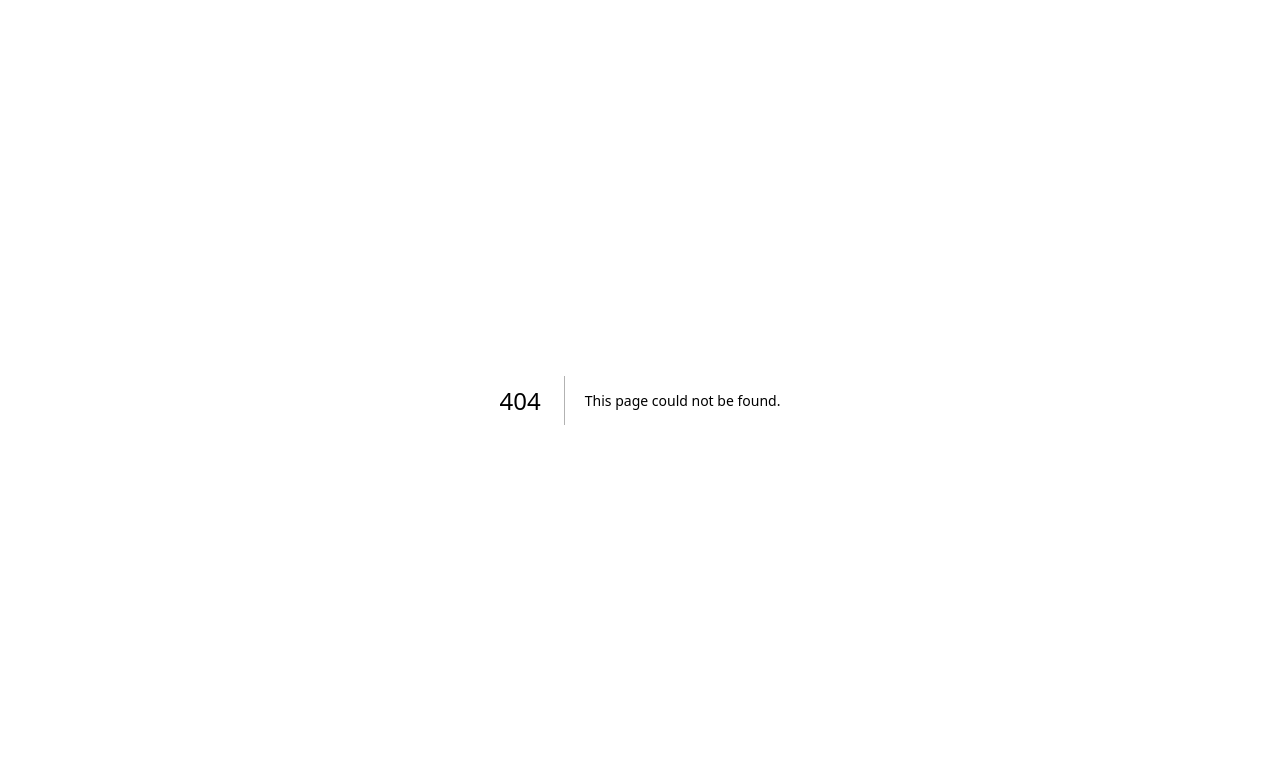
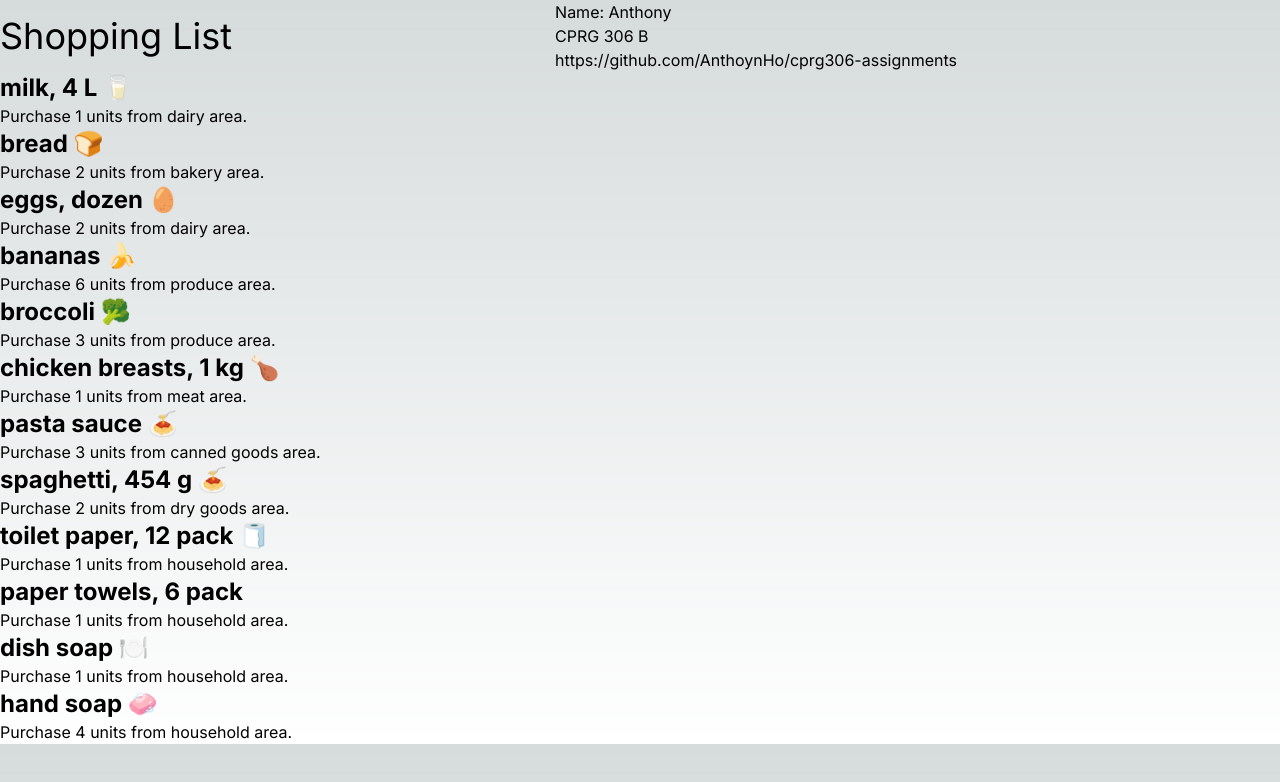
Before and after one commit to AnthoynHo/cprg306-assignments, a Next.js app: page /week3 in a window 1280 px wide. Before the commit this address had no page. Shown: the top 782 px of the page. Built offline with nearby package versions, Linux system fonts and the light colour scheme.

Commit message:
Week 2 done
Didnt upload doing now

```diff
--- /dev/null
+++ b/app/Header.js
@@ -0,0 +1,12 @@
+import StudentInfo from './StudentInfo'
+
+ export default function Header({title}){
+    return(
+        <div className="container flex justify-center items-center h-full">
+            <h1 className="flex-grow justify-start text-4xl">
+            {title}
+            </h1>
+        <div className="flex-grow"><StudentInfo /></div>
+        </div>
+    );
+  }
--- a/app/StudentInfo.js
+++ b/app/StudentInfo.js
@@ -3,13 +3,11 @@ import Link from "next/link";
 export default function Page(){
     return(
         <div>
-            <h1>
-                <li>Name: Anthony</li>
-                <li>CPRG 306 B</li>
-                <p>
-                    <Link href="https://github.com/AnthoynHo/cprg306-assignments">https://github.com/AnthoynHo/cprg306-assignments</Link>
-                </p>
-            </h1>
+            <p>Name: Anthony</p>
+            <p>CPRG 306 B</p>
+            <p>
+                <Link href="https://github.com/AnthoynHo/cprg306-assignments">https://github.com/AnthoynHo/cprg306-assignments</Link>
+            </p>
         </div>
     )
 }
--- a/app/page.js
+++ b/app/page.js
@@ -1,15 +1,21 @@
-import Image from 'next/image'
 import Link from 'next/link'
-import StudentInfo from './StudentInfo'
+import Header from './Header'
+
 
 export default function Home() {
   return (
-    <main className=''>
-      <h1>CPRG 306: Web Development 2 - Assignments</h1>
-      <StudentInfo/>
+    <>
+      <header>
+        <Header title="CPRG 306: Web Development 2 - Assignments" />
+      </header>
+      <div>
       <p>
         <Link href="/week2">Week 2</Link>
       </p>
-    </main>
+      <p>
+        <Link href="/week3">Week 3</Link>
+      </p>
+      </div>
+    </>
   )
 }
--- a/app/week2/page.js
+++ b/app/week2/page.js
@@ -1,11 +1,9 @@
-import StudentInfo from 'app/StudentInfo'
+import Header from 'app/Header'
 
 export default function Page() {
     return(
         <main>
-            <h1>My Shopping List</h1>
-            <StudentInfo/>
-
+            <Header title="My Shopping List" />
         </main>
     )
 }
--- /dev/null
+++ b/app/week3/item-list.js
@@ -0,0 +1,117 @@
+import Item from "./item";
+
+export default function ItemList() {
+const item1 = {
+    name: "milk, 4 L 🥛",
+    quantity: 1,
+    category: "dairy",
+  };
+
+  const item2 = {
+    name: "bread 🍞",
+    quantity: 2,
+    category: "bakery",
+  };
+
+  const item3 = {
+    name: "eggs, dozen 🥚",
+    quantity: 2,
+    category: "dairy",
+  };
+
+  const item4 = {
+    name: "bananas 🍌",
+    quantity: 6,
+    category: "produce",
+  };
+
+  const item5 = {
+    name: "broccoli 🥦",
+    quantity: 3,
+    category: "produce",
+  };
+
+  const item6 = {
+    name: "chicken breasts, 1 kg 🍗",
+    quantity: 1,
+    category: "meat",
+  };
+
+  const item7 = {
+    name: "pasta sauce 🍝",
+    quantity: 3,
+    category: "canned goods",
+  };
+
+  const item8 = {
+    name: "spaghetti, 454 g 🍝",
+    quantity: 2,
+    category: "dry goods",
+  };
+
+  const item9 = {
+    name: "toilet paper, 12 pack 🧻",
+    quantity: 1,
+    category: "household",
+  };
+
+  const item10 = {
+    name: "paper towels, 6 pack",
+    quantity: 1,
+    category: "household",
+  };
+
+  const item11 = {
+    name: "dish soap 🍽️",
+    quantity: 1,
+    category: "household",
+  };
+
+  const item12 = {
+    name: "hand soap 🧼",
+    quantity: 4,
+    category: "household",
+  };
+
+  return(
+    <ul>
+        <li>
+        <Item name={item1.name} quantity={item1.quantity} category={item1.category}/>
+        </li>
+        <li>
+        <Item name={item2.name} quantity={item2.quantity} category={item2.category}/>
+        </li>
+        <li>
+        <Item name={item3.name} quantity={item3.quantity} category={item3.category}/>
+        </li>
+        <li>
+        <Item name={item4.name} quantity={item4.quantity} category={item4.category}/>
+        </li>
+        <li>
+        <Item name={item5.name} quantity={item5.quantity} category={item5.category}/>
+        </li>
+        <li>
+        <Item name={item6.name} quantity={item6.quantity} category={item6.category}/>
+        </li>
+        <li>
+        <Item name={item7.name} quantity={item7.quantity} category={item7.category}/>
+        </li>
+        <li>
+        <Item name={item8.name} quantity={item8.quantity} category={item8.category}/>
+        </li>
+        <li>
+        <Item name={item9.name} quantity={item9.quantity} category={item9.category}/>
+        </li>
+        <li>
+        <Item name={item10.name} quantity={item10.quantity} category={item10.category}/>
+        </li>
+        <li>
+        <Item name={item11.name} quantity={item11.quantity} category={item11.category}/>
+        </li>
+        <li>
+        <Item name={item12.name} quantity={item12.quantity} category={item12.category}/>
+        </li>
+    </ul>
+  )
+
+}
--- /dev/null
+++ b/app/week3/item.js
@@ -0,0 +1,8 @@
+export default function Item ({name, quantity, category}){
+return(
+    <div>
+        <h2 className= "text-2xl font-bold">{name}</h2>
+        <p className= "text-base">Purchase {quantity} units from {category} area.</p>
+    </div>
+)
+}
--- /dev/null
+++ b/app/week3/page.js
@@ -0,0 +1,13 @@
+"use client"
+import Header from 'app/Header'
+import ItemList from 'app/week3/item-list'
+
+
+export default function Page() {
+    return(
+        <main>
+            <Header title="Shopping List"/>
+            <ItemList/>
+        </main>
+    )
+}
--- /dev/null
+++ b/app/week5/Example.js
@@ -0,0 +1,44 @@
+"use client";
+
+export default function Page() {
+    //Array of objects
+    let dogList = [
+        {
+            name:"sad Dog",
+            description: "This dog is sad",
+            imageUrl:"https://www.pexels.com/photo/soft-focus-photo-of-dachshund-895259/",
+        },
+        {
+            name: "happy Dog",
+            description: "This dog is happy",
+            imageUrl:"https://www.pexels.com/photo/animal-dog-pet-cute-39996/",
+        },
+        {
+            name: "angry Dog",
+            description: "This dog is angry",
+            imageUrl:"https://www.pexels.com/photo/animal-dog-pet-cute-39996/",
+        }
+    ]
+
+
+//Sort list
+    //localeCompare compares two strings locally
+    //dogList.sort((a,b) => {a.name.localeCompare(b.name)});
+
+
+    return(
+        <main>
+            <h1>My Dog List</h1>
+            <ul>
+                //Map through array of objects into list
+                {dogList.map((dog) => (
+                    <li>
+                        <h2>{dog.name}</h2>
+                        <p>{dog.description}</p>
+                        <img src={dog.imageUrl} alt={dog.name}/>
+                    </li>
+                ))}
+            </ul>
+        </main>
+    );
+}
```
